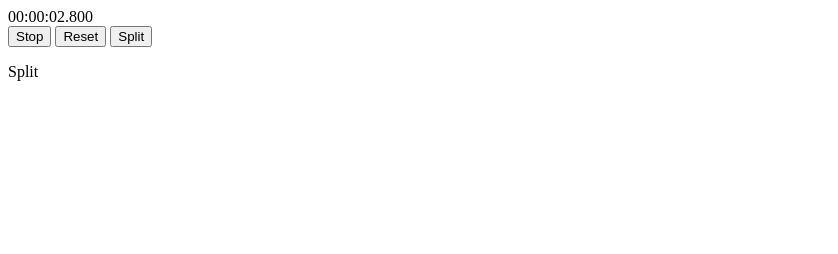
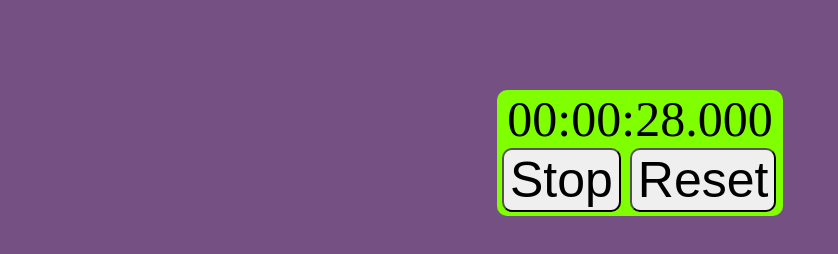
Before and after one commit to master-lily/GOIT_homework, a plain HTML site: page js_5-6/timer.html in a window 1280 px wide. Both pictures are taken after a click on the button "Start". Shown: the whole page, without its empty margins (0-838 px from the left). Drawn offline with Linux system fonts and the light colour scheme.

Commit message:
homework

```diff
--- a/js_5-6/css/style_timer.css
+++ b/js_5-6/css/style_timer.css
@@ -0,0 +1,27 @@
+body {
+    background-color: #745083;
+}
+
+.wrapper {
+    margin: 90px auto;
+    width: 286px;
+    height: 126px;
+    background-color: chartreuse;
+    border-radius: 10px;
+}
+
+.watch {
+    font-size: 50px;
+    text-align: center;
+}
+
+button {
+    margin-left:5px;
+    border-radius: 10px;
+    font-size: 46px;
+    outline: none;
+}
+
+button:hover {
+    border-radius: 10px;
+}
--- a/js_5-6/js/timer.js
+++ b/js_5-6/js/timer.js
@@ -4,22 +4,12 @@
 var time = 0;
 var running = 0;
 
-var q = 0;
-var spl = 0;
 
 var minutes;
 var seconds;
 var hours;
 var milliseconds;
 
-var splitList = document.querySelector('.split__list');
-
-/*var list = document.querySelector('li');
-list.classList.add('li');
-var stopItem = document.querySelector('liStop');
-stopItem.classList.add('stop_counter');
-var splitItem = document.querySelector('liSplit');
-splitItem.classList.add('split_counter');*/
 
 function startStop(){
     if (running === 0) {
@@ -49,10 +39,13 @@ function countTime() {
     if (running === 1) {
         setTimeout(function() {
             time++;
-            var minutes = Math.floor(time/10/60);
-            var seconds = Math.floor(time/10 % 60);
-            var hours = Math.floor(time/10/60/60);
-            var milliseconds = parseInt(time % 10);
+          minutes = Math.floor(time/10/60);
+             seconds = Math.floor(time/10 % 60);
+             hours = Math.floor(time/10/60/60);
+          /*  milliseconds = parseInt(time/10);
+            milliseconds =parseInt(time%10);*/
+            milliseconds=Math.floor(time/1000%1000);
+
 
             if (hours < 10) {
                 hours = "0" + hours;
@@ -65,37 +58,14 @@ function countTime() {
             if (seconds < 10) {
                 seconds = "0" + seconds;
             }
+
+
+
             document.getElementById("output").innerHTML = hours + ":" + minutes + ":" + seconds + "." + milliseconds + "00";
             countTime();
 
 
 
-        }, 100)
-    }
-
-
-
-}
-
-/*function split(){
-    if (running === 1) {
-        q++;
-        splitItem.innerHTML = "Split: " + [q] + hours + ":" + minutes + ":" + seconds;
-
-        list.appendChild(splitItem);
-        debugger;
-      stopItem.innerHTML = "Stop: " +  hours + ":" + minutes + ":" + seconds;
-        list.appendChild(stopItem);
-
-    }
-}*/
-
-function split() {
-    if (spl == 1) {
-        var splitListItem = document.createElement('p');
-        q++;
-        splitListItem.classList.add('split__list__item');
-        splitListItem.innerHTML = 'Split ' + [q] +  hours + ":" + minutes + ":" + seconds + "." + milliseconds;
-        splitList.appendChild(splitListItem);
+        }, 10)
     }
 }
--- a/js_5-6/timer.html
+++ b/js_5-6/timer.html
@@ -7,18 +7,12 @@
     <script src="js/timer.js"></script>
 </head>
 <body>
+<div class="wrapper">
 <div class="watch" id="output">00:00:00.000</div>
 <div id="buttons-watch">
     <button class="watch" id="startStop" onclick="startStop()">Start</button>
     <button class="watch" onclick="reset()">Reset</button>
-    <button class="watch"  id="split" onclick="split()">Split</button>
 </div>
-
-
-<div class="split">
-    <p class="split__text">Split</p>
-</div>
-<div class="split__list">
 </div>
 
 </body>
```
Also changed, not shown: js_7-8/js/script_form.js (added, +16 -0 lines).
